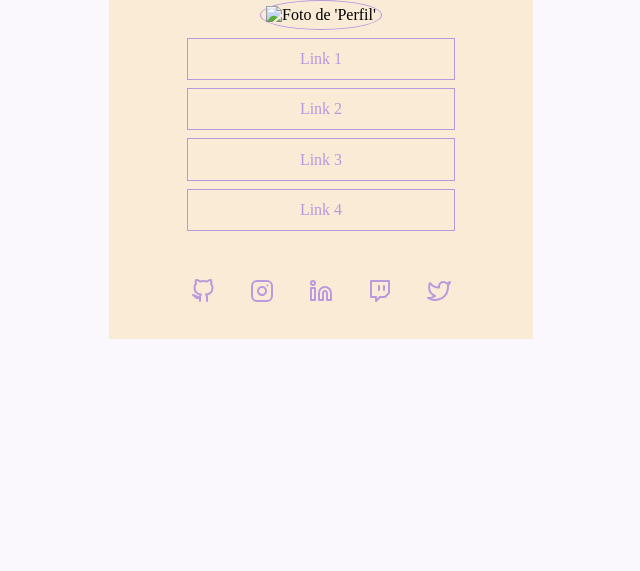
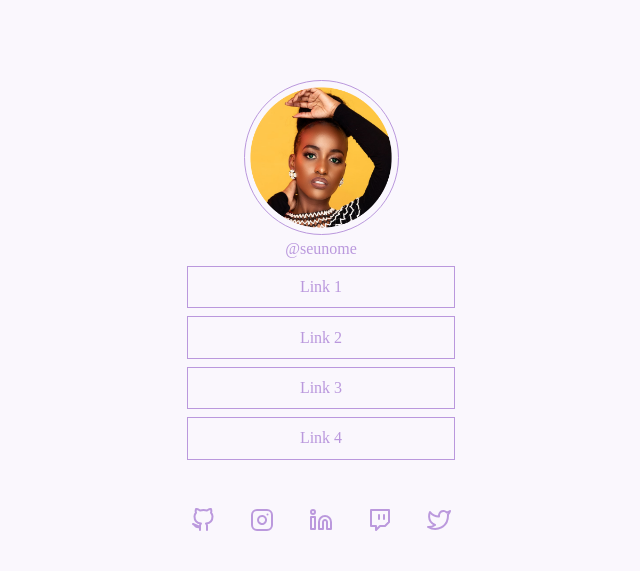
Before and after one commit to OnyxRaijin/Social-tree, a plain HTML site: page index.html in a window 1280 px wide. Shown: the whole page, without its empty margins (319-959 px from the left). Drawn offline with Linux system fonts and the light colour scheme.

Commit message:
Configuração da imagem
Adicionei a imagem, configurei-a e adicionei a possibilidade de colocar o @ do instagram na página.

```diff
--- a/index.html
+++ b/index.html
@@ -15,8 +15,8 @@
 <body>
 <main>
     <!--Imagem -->
-    <div id="pic"><img src="#" alt="Foto de 'Perfil' "></div>
-
+    <img id="pic" src="images/profile.png" alt="Foto de 'Perfil' ">
+    <a href="#">@seunome</a>
     <section>
         <!--Links Diretos-->
         <a class="box" href="#" target="_blank">Link 1</a>
--- a/style/style.css
+++ b/style/style.css
@@ -30,9 +30,9 @@
 Corpo da página*/
 
 body{
-    display: flex;
     background-color: var(--Body-bg);
-    justify-content: center;
+    background-size: cover;
+    min-width: 300px;
 }
 /*Fim corpo da página
 
@@ -41,11 +41,16 @@ body{
 Principal*/
 main{
     display: flex;
-    background-color: antiquewhite;
     display: flex;
     flex-direction: column;
     justify-content: center;
     align-items: center;
+    padding-top: 5em;
+
+}
+a{
+    text-decoration: none;
+    color: var(--Cor01);
 }
 /*Fim principal
 
@@ -53,9 +58,12 @@ main{
 
 Imagem de "Perfil"*/
 #pic{
+    height: 155px;
+    width: 155px;
     border: 0.1em solid var(--Cor01);
     border-radius: 50%;
     padding: 0.3em;
+    margin-bottom: 5px;
 }
 /*Fim imagem de "Perfil"
 
@@ -67,8 +75,6 @@ Botões-links*/
     border: 0.1em solid var(--Cor01);
     padding: 0.7em 7em;
     margin: 0.5em;
-    text-decoration: none;
-    color: var(--Cor01);
 }
 /*Fim botões-links
 
```
Also changed, not shown: images/profile.png (added).
